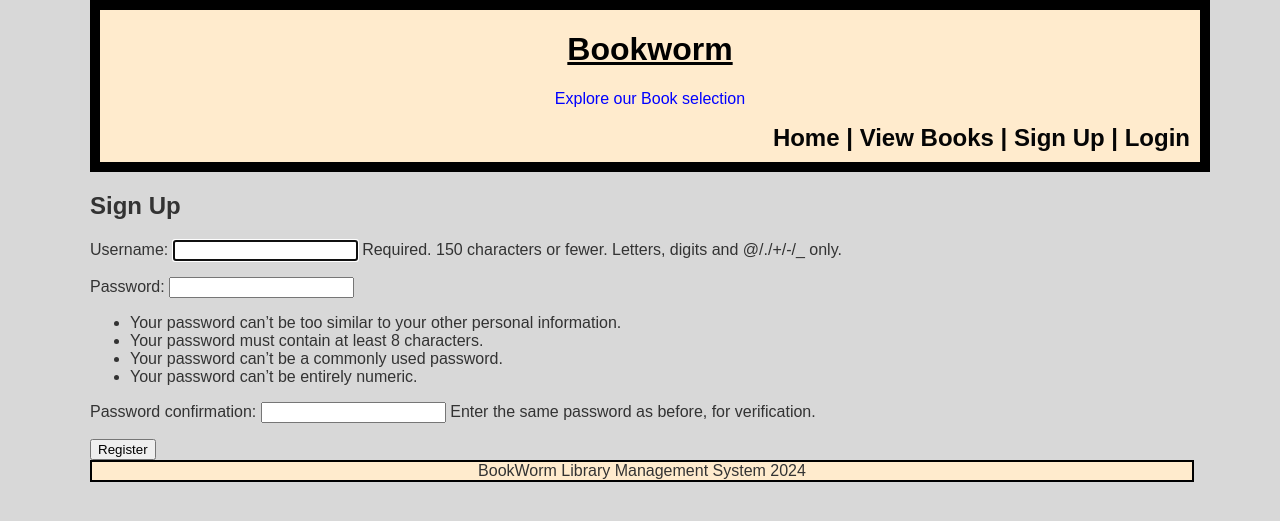
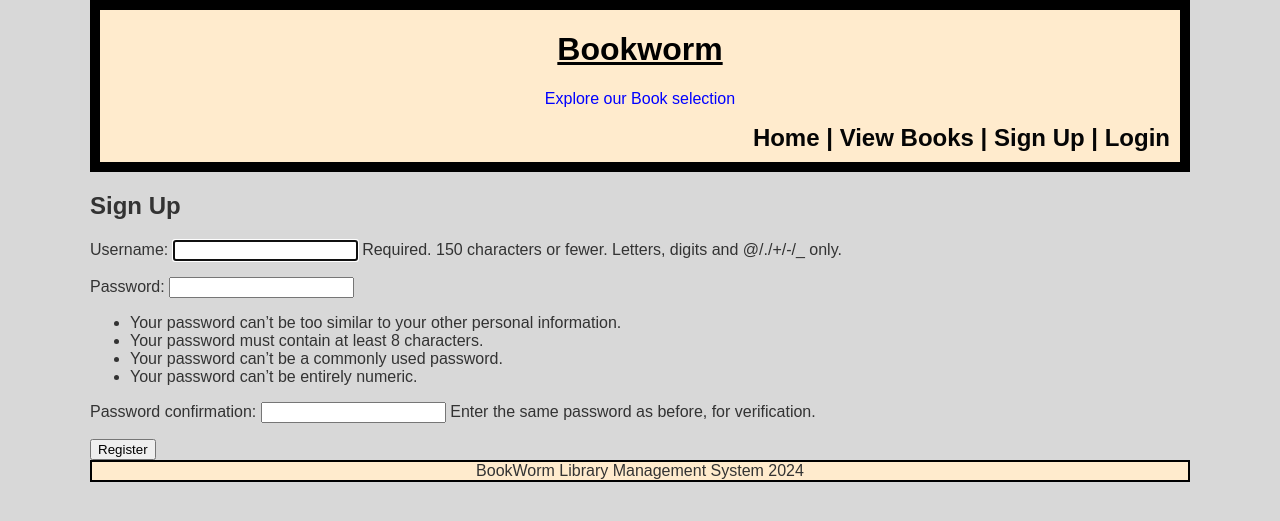
Before and after one commit to Craftyawesome/Bookworm-Library-Management, a Django app: page /account/signup/ in a window 1280 px wide. Shown: the top 521 px of the page. Run offline with Django 5.2, Linux system fonts and the light colour scheme.

Commit message:
Size header/footer with border-box
Prevents footer and its smaller border from appearing smaller

```diff
--- a/libraryApp/templates/base.html
+++ b/libraryApp/templates/base.html
@@ -22,6 +22,7 @@
         /*max-width: 1000px;*/
         max-width: 1100px;
         width:100%; /* keeps page scaled no matter page size*/
+        box-sizing: border-box;
 
     }
     .header h1{
@@ -52,6 +53,7 @@
         background-color:blanchedalmond;
         margin-bottom: 0px, bottom;
         width: 100%;
+        box-sizing: border-box;
     }
     .link-button {
         all: inherit;
```
